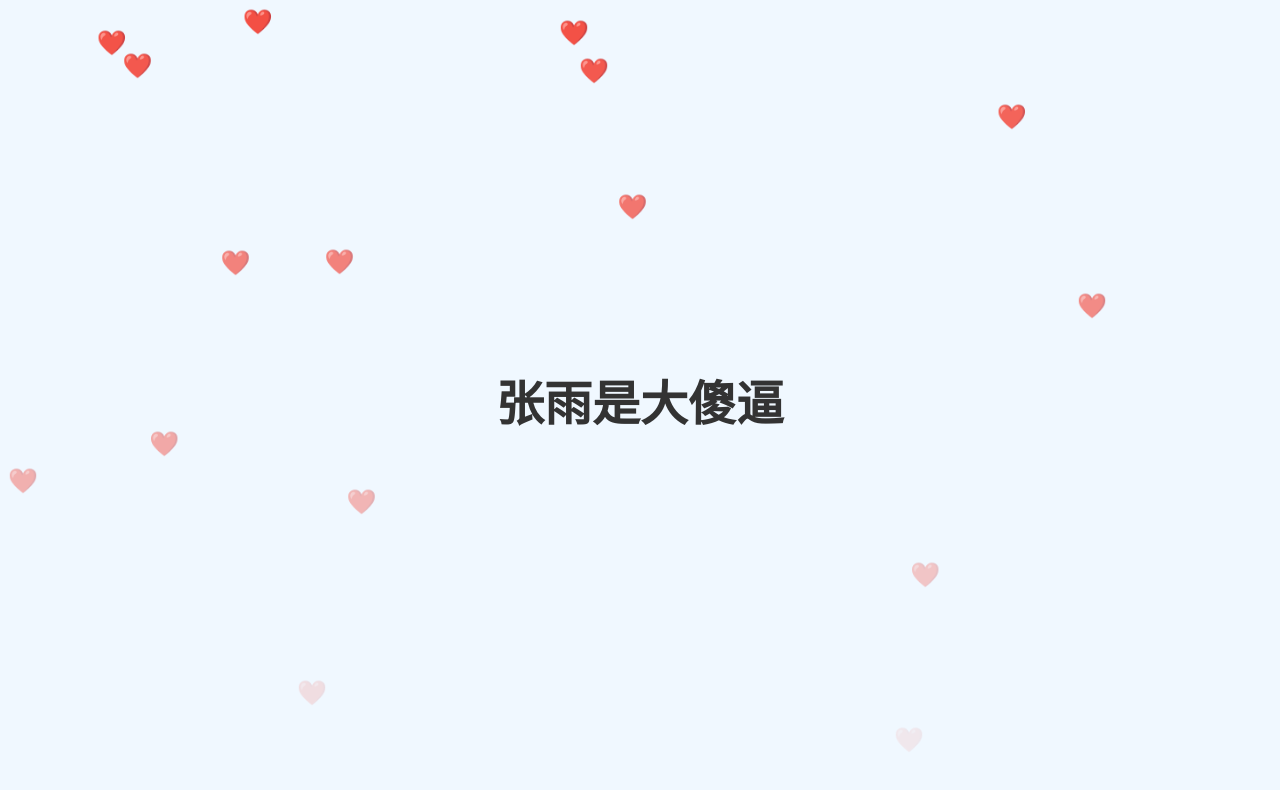
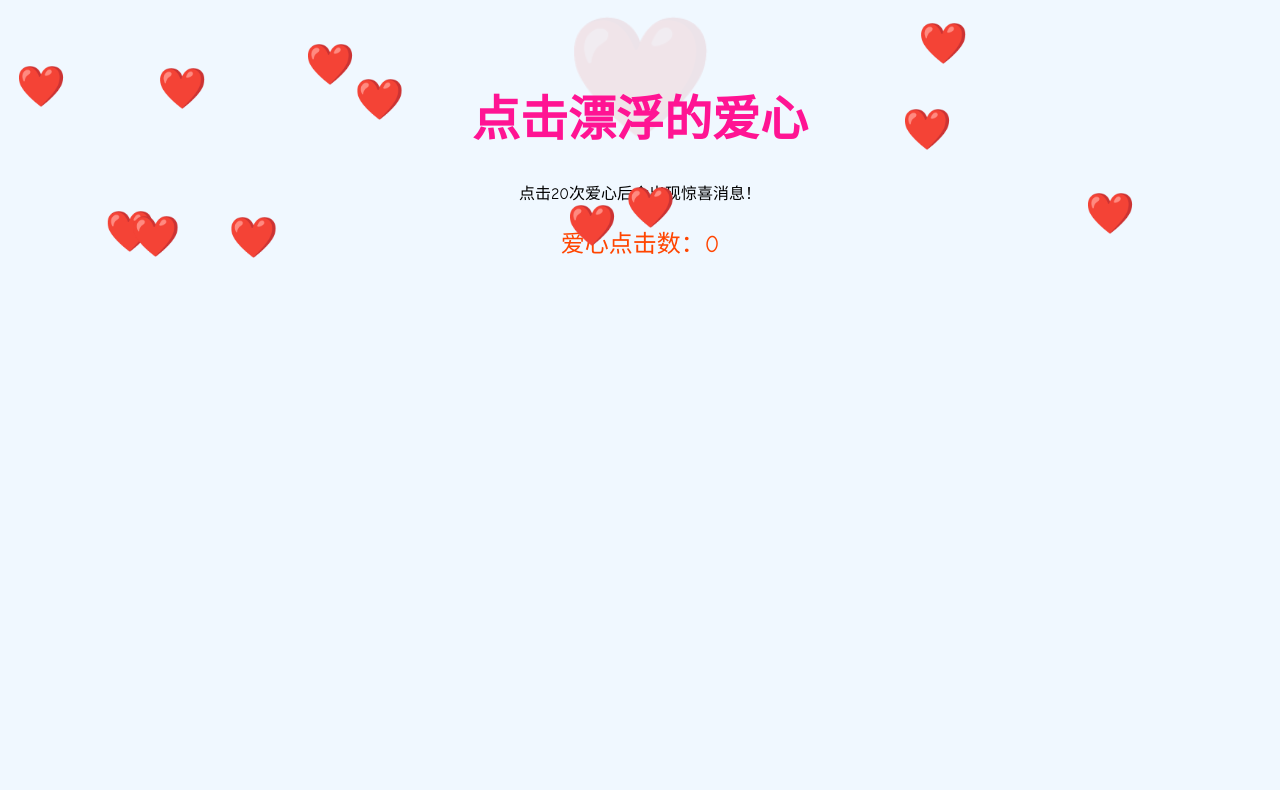
Before and after one commit to wangjinzhou512/aixin, a plain HTML site: page index.html in a window 1280 px wide. Drawn offline with Linux system fonts and the light colour scheme.

Commit message:
Add files via upload

```diff
--- a/index.html
+++ b/index.html
@@ -3,63 +3,119 @@
 <head>
     <meta charset="UTF-8">
     <meta name="viewport" content="width=device-width, initial-scale=1.0">
-    <title>爱心雨效果</title>
+    <title>漂浮爱心点击计数器</title>
     <style>
         body {
-            margin: 0;
-            padding: 0;
-            height: 100vh;
-            display: flex;
-            justify-content: center;
-            align-items: center;
+            font-family: 'Comic Sans MS', cursive, sans-serif;
             background-color: #f0f8ff;
+            text-align: center;
+            padding: 50px;
             overflow: hidden;
+            position: relative;
         }
 
         h1 {
-            position: absolute;
-            color: #333;
             font-size: 48px;
+            color: #ff1493;
+            margin-bottom: 20px;
+            animation: bounce 2s infinite;
         }
 
         .heart {
             position: absolute;
+            font-size: 40px;
             color: red;
-            font-size: 24px;
-            animation: fall 5s linear infinite;
+            cursor: pointer;
+            animation: float 5s ease-in-out infinite;
         }
 
-        @keyframes fall {
+        @keyframes float {
             0% {
-                top: -50px;
-                opacity: 1;
+                transform: translateY(0);
+            }
+            50% {
+                transform: translateY(-200px);
             }
             100% {
-                top: 100vh;
-                opacity: 0;
+                transform: translateY(0);
             }
+        }
+
+        @keyframes bounce {
+            0%, 100% {
+                transform: translateY(0);
+            }
+            50% {
+                transform: translateY(-10px);
+            }
+        }
+
+        #counter {
+            font-size: 24px;
+            margin-top: 20px;
+            color: #ff4500;
+        }
+
+        #message {
+            font-size: 32px;
+            color: #ff0000;
+            margin-top: 20px;
+            display: none;
+        }
+
+        body::before {
+            content: "❤️";
+            font-size: 120px;
+            position: absolute;
+            top: 0;
+            left: 50%;
+            transform: translateX(-50%);
+            color: rgba(255, 0, 0, 0.1);
         }
     </style>
 </head>
 <body>
 
-    <h1>张雨是大傻逼</h1>
+    <h1>点击漂浮的爱心</h1>
+    <p>点击20次爱心后会出现惊喜消息！</p>
+
+    <div id="heartContainer"></div>
+    <div id="counter">爱心点击数：0</div>
+    <div id="message">张雨是大笨蛋！</div>
 
     <script>
+        let counter = 0;
+        const totalHearts = 20;
+        const heartContainer = document.getElementById("heartContainer");
+        const counterDisplay = document.getElementById("counter");
+        const messageDisplay = document.getElementById("message");
+
         function createHeart() {
-            const heart = document.createElement('div');
-            heart.classList.add('heart');
-            heart.innerText = '❤️';
-            heart.style.left = Math.random() * 100 + 'vw';
-            heart.style.animationDuration = Math.random() * 2 + 3 + 's';
-            document.body.appendChild(heart);
+            const heart = document.createElement("div");
+            heart.classList.add("heart");
+            heart.innerHTML = "❤️";
+            heart.style.left = Math.random() * 100 + "vw";
+            heart.style.animationDuration = Math.random() * 3 + 3 + "s";
+            heart.addEventListener("click", () => {
+                heart.remove();
+                counter++;
+                updateCounter();
+                if (counter === totalHearts) {
+                    messageDisplay.style.display = "block";
+                }
+            });
+            heartContainer.appendChild(heart);
 
             setTimeout(() => {
                 heart.remove();
             }, 5000);
         }
 
-        setInterval(createHeart, 300);
+        function updateCounter() {
+            counterDisplay.innerHTML = `爱心点击数：${counter}`;
+        }
+
+        setInterval(createHeart, 400);
     </script>
 
 </body>
```
